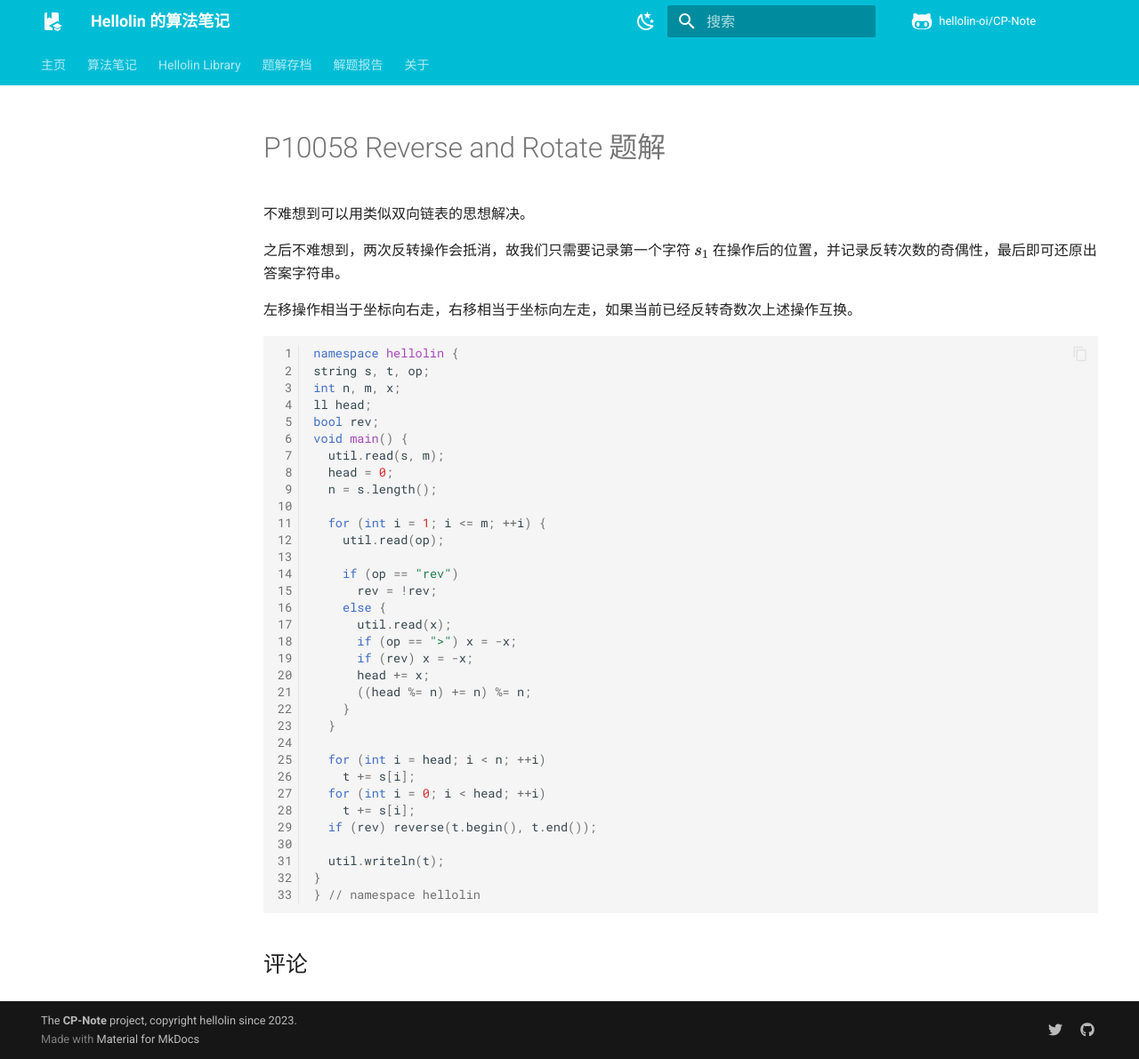
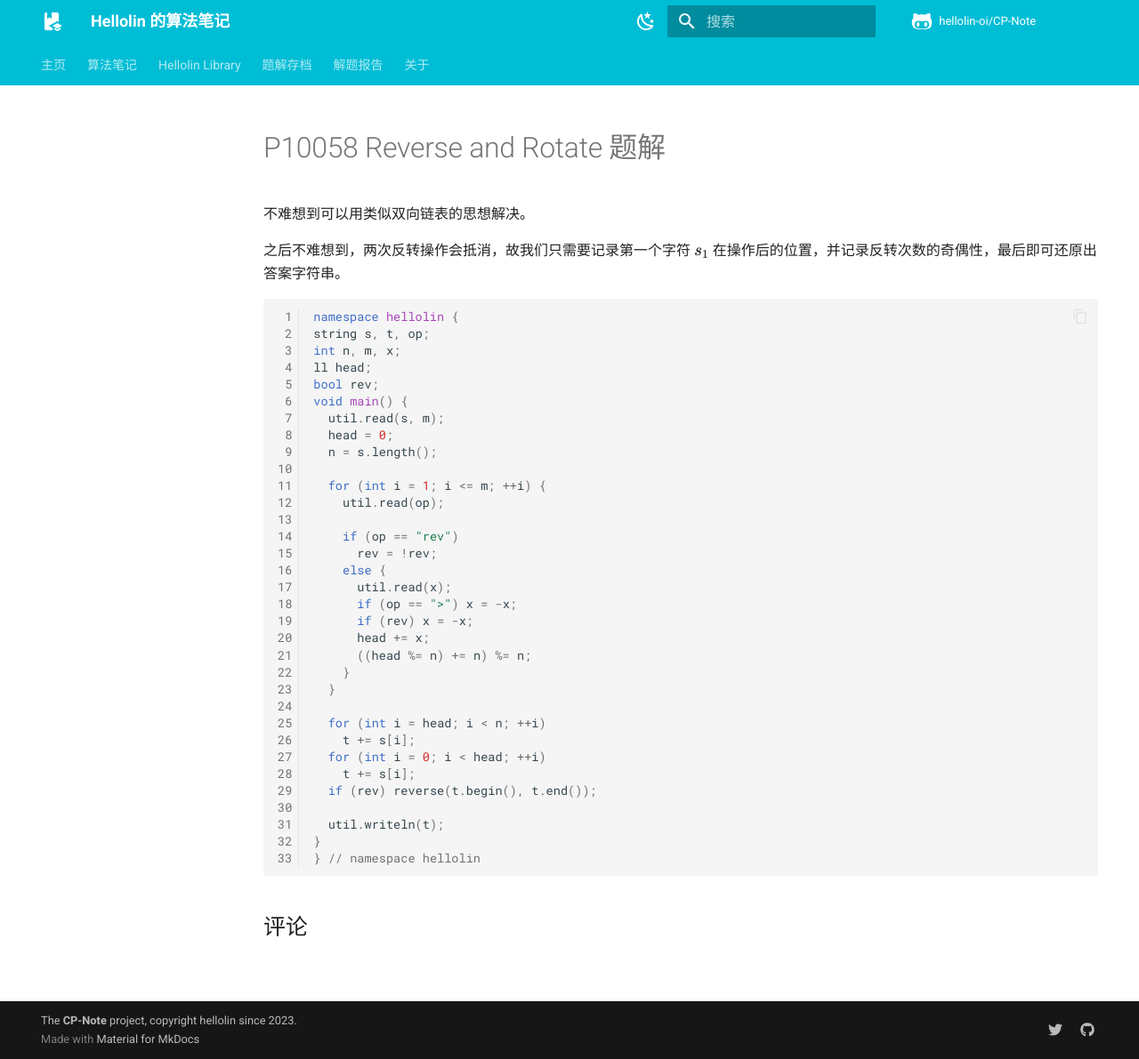
Before and after one commit to VLTHellolin/CP-Note, an MkDocs documentation site: the page built from docs/solutions/p10058.md, in a window 1280 px wide and 1191 px high. Shown: the whole window at 89% size. Built offline with MkDocs 1.6.1 and Material for MkDocs 9.7.7, drawn with Linux system fonts in a browser that asks for light colours; comment, search, counter and statistics services are not loaded.

Commit message:
feat: Update articles

````diff
--- a/docs/solutions/p10058.md
+++ b/docs/solutions/p10058.md
@@ -7,8 +7,6 @@ comments: true
 不难想到可以用类似双向链表的思想解决。
 
 之后不难想到，两次反转操作会抵消，故我们只需要记录第一个字符 $s_1$ 在操作后的位置，并记录反转次数的奇偶性，最后即可还原出答案字符串。
-
-左移操作相当于坐标向右走，右移相当于坐标向左走，如果当前已经反转奇数次上述操作互换。
 
 ``` cpp
 namespace hellolin {
````
